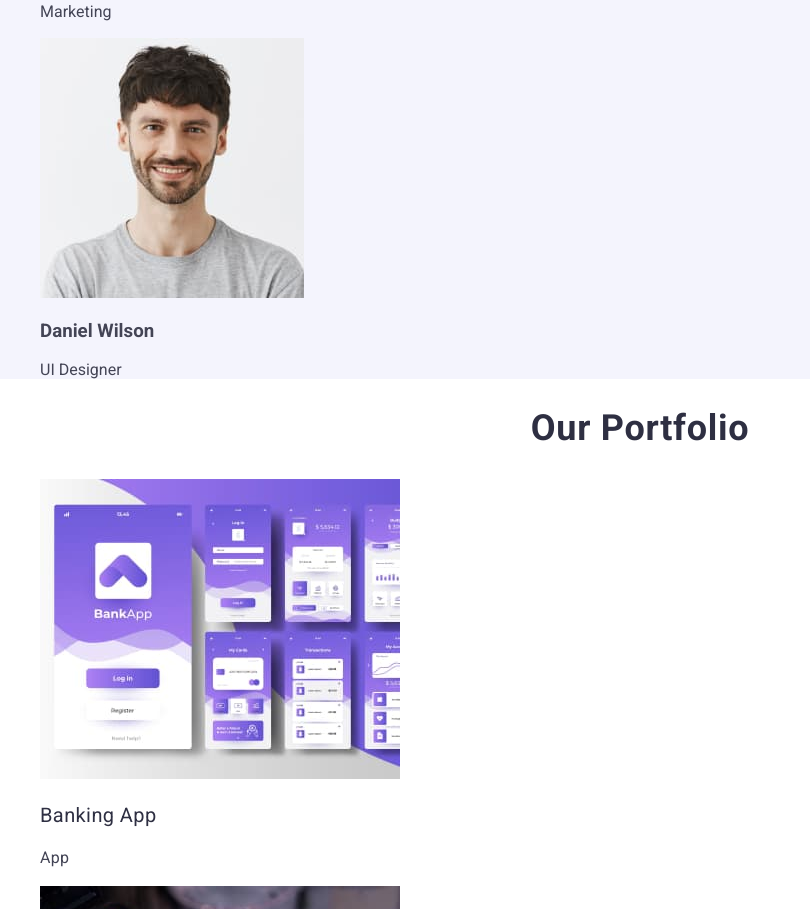
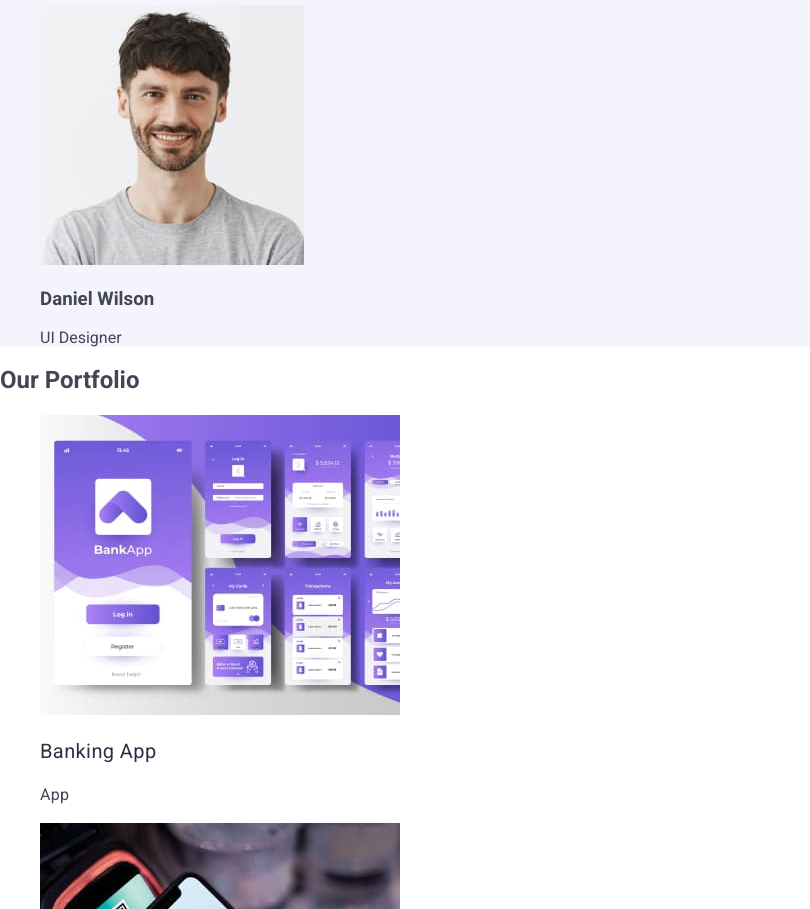
Before and after one commit to romanantip/goit-markup-hw-02, a plain HTML site: page index.html in a window 1280 px wide. Shown: the part 1891-2800 px from the top of the page, without its empty margins (0-810 px from the left). Drawn offline with nearby package versions, Linux system fonts and the light colour scheme.

Commit message:
line-height

```diff
--- a/css/styles.css
+++ b/css/styles.css
@@ -85,8 +85,7 @@ ul {
 
 /* section description */
 
-.team,
-.portfolio {
+.team .portfolio {
   color: #2e2f42;
   text-align: center;
   font-size: 36px;
@@ -123,14 +122,14 @@ ul {
   color: #2e2f42;
   font-size: 20px;
   font-weight: 500;
-  line-height: 1.11;
+  line-height: 1.2;
   letter-spacing: 0.4px;
 }
 .apps-discr {
   color: #434455;
   font-size: 16px;
   font-weight: 400;
-  line-height: 24px;
+  line-height: 1.5;
   letter-spacing: 0.32px;
 }
 
```
